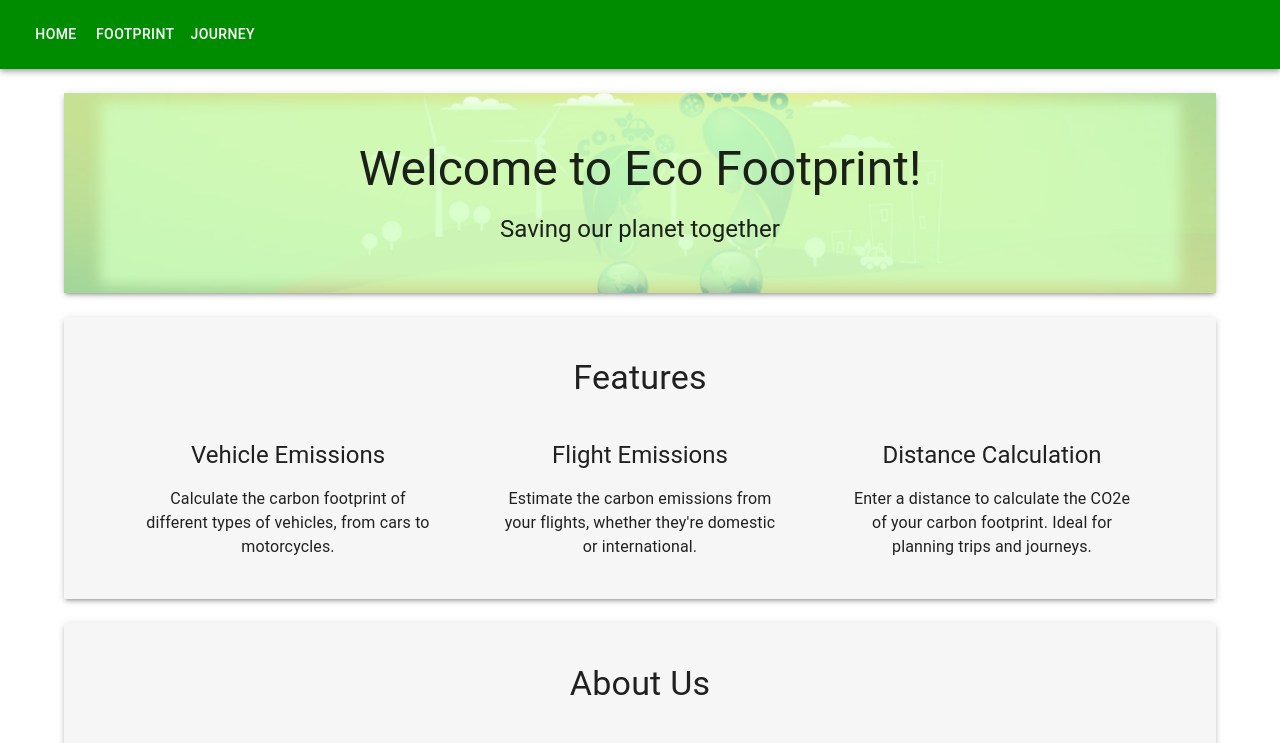
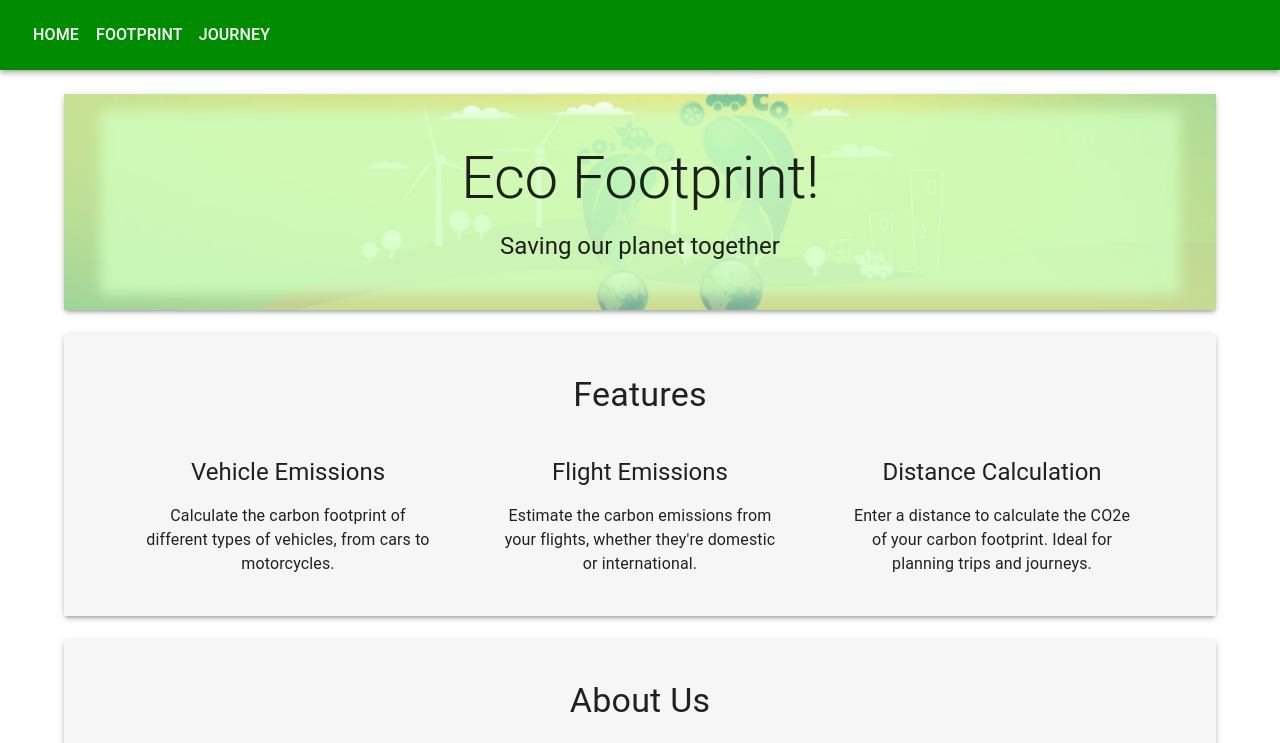
Before and after one commit to f-ssemwanga/eco-tracker, a React (Create React App) app: page / in a window 1280 px wide. Shown: the top 743 px of the page. Built offline with nearby package versions, Linux system fonts and the light colour scheme.

Commit message:
edited font sizes in the navigationbar

```diff
--- a/src/components/Banner.js
+++ b/src/components/Banner.js
@@ -16,7 +16,7 @@ export const Banner = ({ title, subTitle }) => {
           backgroundPosition: "center",
         }}
       >
-        <Typography component="h1" variant="h3" sx={{ textAlign: "center" }}>
+        <Typography component="h1" variant="h2" sx={{ textAlign: "center" }}>
           {title}
         </Typography>
         <Typography component="h2" variant="h5">
--- a/src/components/NavigationBar.js
+++ b/src/components/NavigationBar.js
@@ -12,6 +12,7 @@ import MenuIcon from "@mui/icons-material/Menu";
 import Container from "@mui/material/Container";
 import Button from "@mui/material/Button";
 import Drawer from "@mui/material/Drawer";
+import { Typography } from "@mui/material";
 
 export const NavigationBar = () => {
   const [isOpen, setIsOpen] = useState(false);
@@ -31,7 +32,7 @@ export const NavigationBar = () => {
       <Container maxWidth="xl">
         <Toolbar disableGutters>
           <Drawer anchor="top" open={isOpen} onClose={handleCloseDrawer}>
-            <List sx={{ backgroundColor: "rgba(46, 125, 50, 0.8)" }}>
+            <List sx={{ backgroundColor: "rgba(0, 140, 0, 0.8)" }}>
               <ListItem disablePadding>
                 <ListItemButton
                   onClick={() => {
@@ -39,7 +40,14 @@ export const NavigationBar = () => {
                     navigate("/");
                   }}
                 >
-                  <ListItemText sx={{ color: "#FFFFFF" }} primary="Home" />
+                  <ListItemText
+                    sx={{ color: "#ffffff" }}
+                    primary={
+                      <Typography variant="h6" sx={{ fontSize: "1rem" }}>
+                        HOME
+                      </Typography>
+                    }
+                  />
                 </ListItemButton>
               </ListItem>
               <ListItem disablePadding>
@@ -49,7 +57,14 @@ export const NavigationBar = () => {
                     navigate("/footprint");
                   }}
                 >
-                  <ListItemText sx={{ color: "#FFFFFF" }} primary="Footprint" />
+                  <ListItemText
+                    sx={{ color: "#ffffff" }}
+                    primary={
+                      <Typography variant="h6" sx={{ fontSize: "1rem" }}>
+                        FOOTPRINT
+                      </Typography>
+                    }
+                  />
                 </ListItemButton>
               </ListItem>
               <ListItem disablePadding>
@@ -59,7 +74,14 @@ export const NavigationBar = () => {
                     navigate("/journey");
                   }}
                 >
-                  <ListItemText sx={{ color: "#FFFFFF" }} primary="Journey" />
+                  <ListItemText
+                    sx={{ color: "#ffffff" }}
+                    primary={
+                      <Typography variant="h6" sx={{ fontSize: "1rem" }}>
+                        JOURNEY
+                      </Typography>
+                    }
+                  />
                 </ListItemButton>
               </ListItem>
             </List>
@@ -96,7 +118,9 @@ export const NavigationBar = () => {
                 }}
                 sx={{ my: 2, color: "white", display: "block" }}
               >
-                Home
+                <Typography variant="h6" sx={{ fontSize: "1rem" }}>
+                  Home
+                </Typography>
               </Button>
               <Button
                 onClick={() => {
@@ -104,7 +128,9 @@ export const NavigationBar = () => {
                 }}
                 sx={{ my: 2, color: "white", display: "block" }}
               >
-                Footprint
+                <Typography variant="h6" sx={{ fontSize: "1rem" }}>
+                  Footprint
+                </Typography>
               </Button>
               <Button
                 onClick={() => {
@@ -112,7 +138,9 @@ export const NavigationBar = () => {
                 }}
                 sx={{ my: 2, color: "white", display: "block" }}
               >
-                Journey
+                <Typography variant="h6" sx={{ fontSize: "1rem" }}>
+                  Journey
+                </Typography>
               </Button>
             </Box>
           </Box>
--- a/src/pages/Home.js
+++ b/src/pages/Home.js
@@ -7,10 +7,7 @@ import { Banner } from "../components/Banner";
 export const Home = () => {
   return (
     <Stack spacing={3}>
-      <Banner
-        title="Welcome to Eco Footprint!"
-        subTitle="Saving our planet together"
-      />
+      <Banner title="Eco Footprint!" subTitle="Saving our planet together" />
       <Features />
       <AboutUs />
     </Stack>
--- a/src/pages/Journey.js
+++ b/src/pages/Journey.js
@@ -25,7 +25,7 @@ export const Journey = () => {
         <Banner title="Your Saved Journeys" />
       ) : (
         <>
-          <Banner title="You Have No Saved Journeys" />
+          <Banner title="No Saved Journeys Found!" />
           <Alert severity="info">
             To save your journeys, use the calculator on the footprint page.
           </Alert>
```
